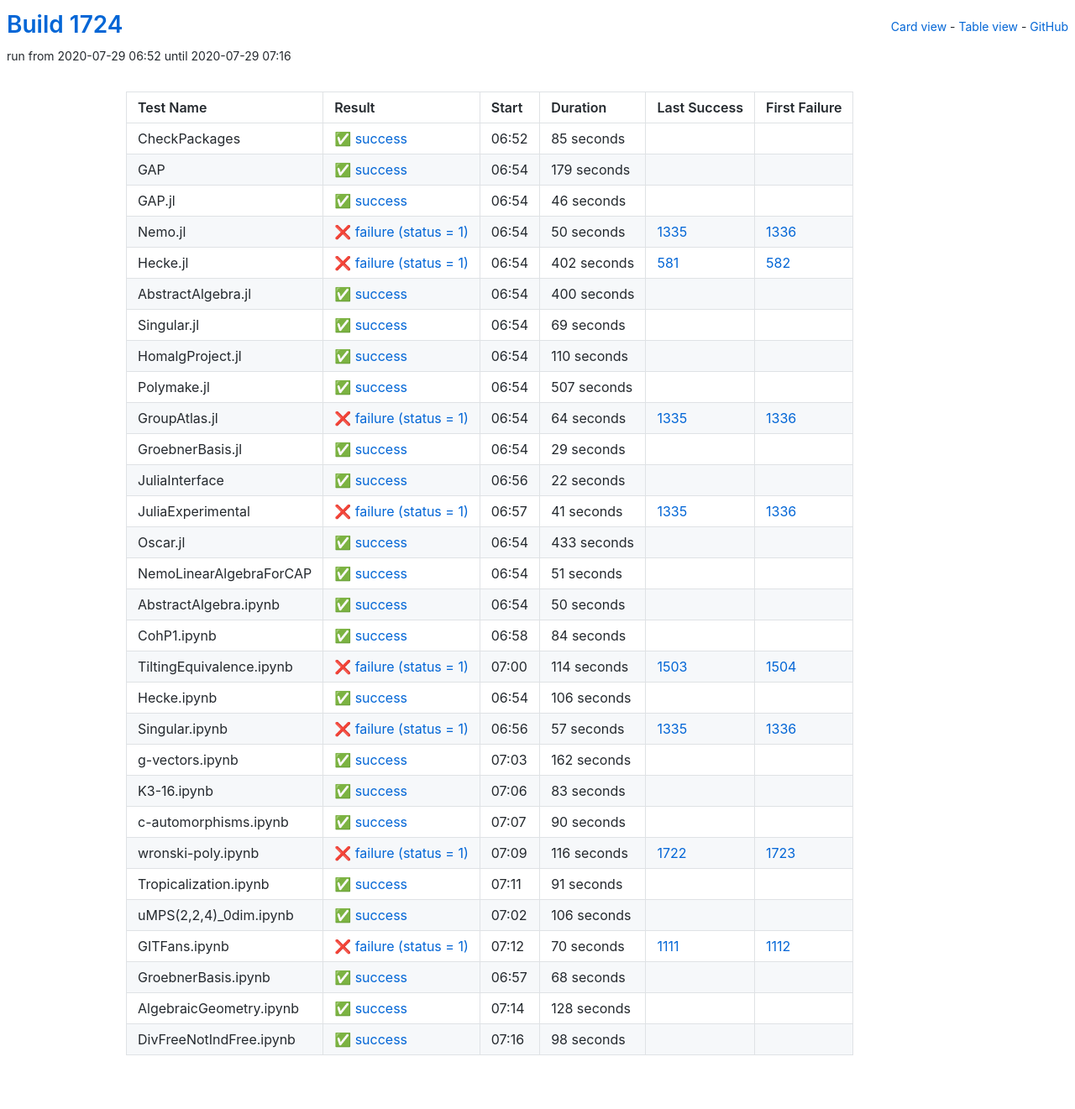
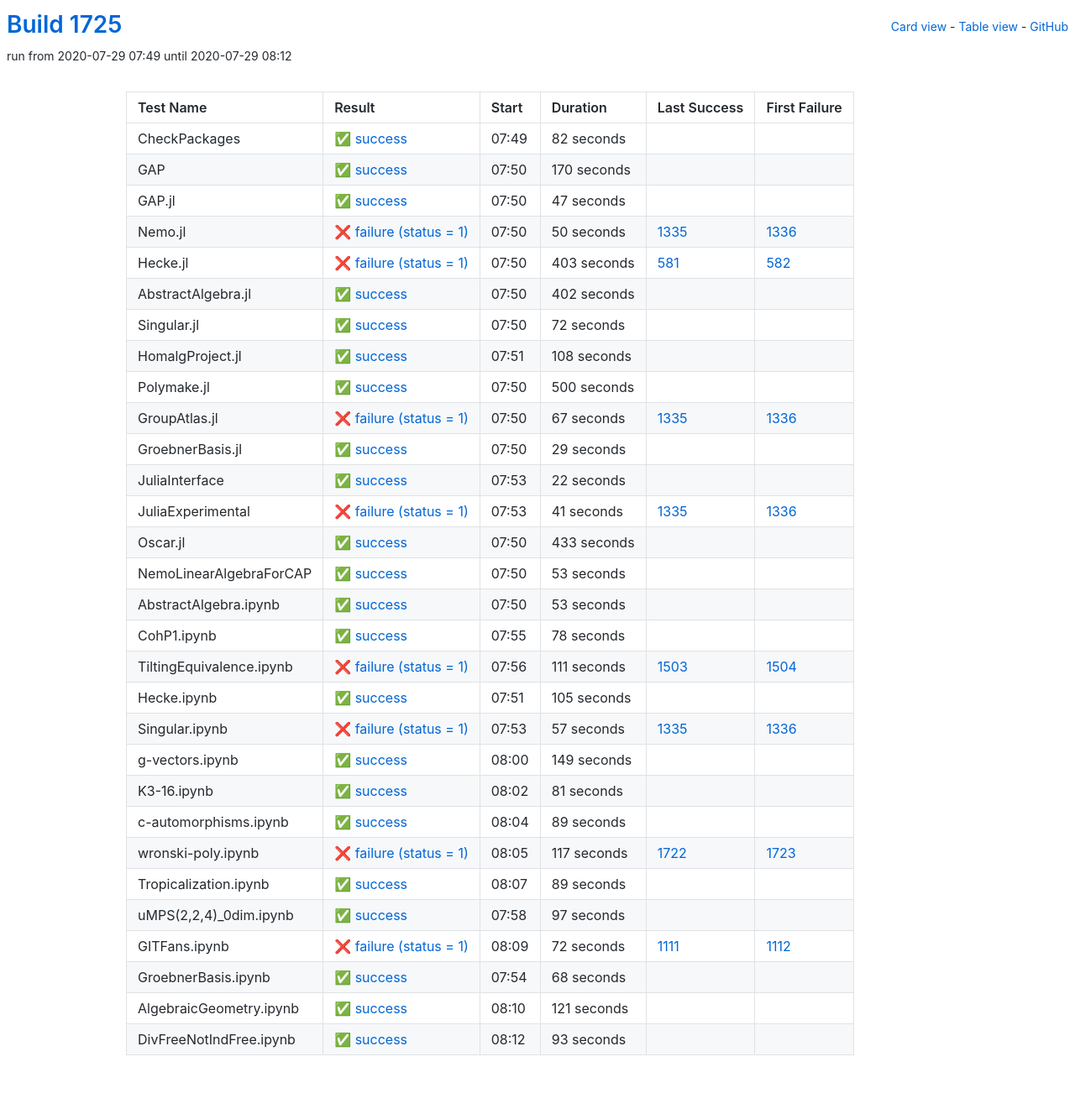
Before and after one commit to oscar-system/oscar-ci-status-1.4, a Jekyll site: the page built from table.html, in a window 1280 px wide. Shown: the whole page at 84% size. Built offline with Jekyll 4.4.1, drawn with Linux system fonts in a browser that asks for light colours.

Commit message:
Build #1725

```diff
--- a/_data/ci.yml
+++ b/_data/ci.yml
@@ -1,6 +1,6 @@
 ---
-build: 1724
-build_url: https://oscarci.mathematik.uni-kl.de/job/oscar-julia-1.4/1724/
+build: 1725
+build_url: https://oscarci.mathematik.uni-kl.de/job/oscar-julia-1.4/1725/
 job: oscar-julia-1.4
 organization: oscar-system
 repo: oscar-ci-status-1.4
@@ -8,44 +8,44 @@ repourl: https://github.com/oscar-system/oscar-ci-status-1.4
 tests:
 - name: CheckPackages
   id: checkpackages
-  log: https://oscarci.mathematik.uni-kl.de/job/oscar-julia-1.4/1724/artifact/logs/build-1724/CheckPackages.log
-  start: 2020-07-29 06:52
+  log: https://oscarci.mathematik.uni-kl.de/job/oscar-julia-1.4/1725/artifact/logs/build-1725/CheckPackages.log
+  start: 2020-07-29 07:49
   success: true
   exitcode: 0
   status: success
-  duration: 85
+  duration: 82
   last_success: false
   last_success_url:
   first_failure: false
   first_failure_url:
 - name: GAP
   id: gap
-  log: https://oscarci.mathematik.uni-kl.de/job/oscar-julia-1.4/1724/artifact/logs/build-1724/GAP.log
-  start: 2020-07-29 06:54
+  log: https://oscarci.mathematik.uni-kl.de/job/oscar-julia-1.4/1725/artifact/logs/build-1725/GAP.log
+  start: 2020-07-29 07:50
   success: true
   exitcode: 0
   status: success
-  duration: 179
+  duration: 170
   last_success: false
   last_success_url:
   first_failure: false
   first_failure_url:
 - name: GAP.jl
   id: gap-jl
-  log: https://oscarci.mathematik.uni-kl.de/job/oscar-julia-1.4/1724/artifact/logs/build-1724/GAP.jl.log
-  start: 2020-07-29 06:54
+  log: https://oscarci.mathematik.uni-kl.de/job/oscar-julia-1.4/1725/artifact/logs/build-1725/GAP.jl.log
+  start: 2020-07-29 07:50
   success: true
   exitcode: 0
   status: success
-  duration: 46
+  duration: 47
   last_success: false
   last_success_url:
   first_failure: false
   first_failure_url:
 - name: Nemo.jl
   id: nemo-jl
-  log: https://oscarci.mathematik.uni-kl.de/job/oscar-julia-1.4/1724/artifact/logs/build-1724/Nemo.jl.log
-  start: 2020-07-29 06:54
+  log: https://oscarci.mathematik.uni-kl.de/job/oscar-julia-1.4/1725/artifact/logs/build-1725/Nemo.jl.log
+  start: 2020-07-29 07:50
   success: false
   exitcode: 1
   status: failure
@@ -56,80 +56,80 @@ tests:
   first_failure_url: https://oscarci.mathematik.uni-kl.de/job/oscar-julia-1.4/1336/
 - name: Hecke.jl
   id: hecke-jl
-  log: https://oscarci.mathematik.uni-kl.de/job/oscar-julia-1.4/1724/artifact/logs/build-1724/Hecke.jl.log
-  start: 2020-07-29 06:54
+  log: https://oscarci.mathematik.uni-kl.de/job/oscar-julia-1.4/1725/artifact/logs/build-1725/Hecke.jl.log
+  start: 2020-07-29 07:50
   success: false
   exitcode: 1
   status: failure
-  duration: 402
+  duration: 403
   last_success: 581
   last_success_url: https://oscarci.mathematik.uni-kl.de/job/oscar-julia-1.4/581/
   first_failure: 582
   first_failure_url: https://oscarci.mathematik.uni-kl.de/job/oscar-julia-1.4/582/
 - name: AbstractAlgebra.jl
   id: abstractalgebra-jl
-  log: https://oscarci.mathematik.uni-kl.de/job/oscar-julia-1.4/1724/artifact/logs/build-1724/AbstractAlgebra.jl.log
-  start: 2020-07-29 06:54
+  log: https://oscarci.mathematik.uni-kl.de/job/oscar-julia-1.4/1725/artifact/logs/build-1725/AbstractAlgebra.jl.log
+  start: 2020-07-29 07:50
   success: true
   exitcode: 0
   status: success
-  duration: 400
+  duration: 402
   last_success: false
   last_success_url:
   first_failure: false
   first_failure_url:
 - name: Singular.jl
   id: singular-jl
-  log: https://oscarci.mathematik.uni-kl.de/job/oscar-julia-1.4/1724/artifact/logs/build-1724/Singular.jl.log
-  start: 2020-07-29 06:54
+  log: https://oscarci.mathematik.uni-kl.de/job/oscar-julia-1.4/1725/artifact/logs/build-1725/Singular.jl.log
+  start: 2020-07-29 07:50
   success: true
   exitcode: 0
   status: success
-  duration: 69
+  duration: 72
   last_success: false
   last_success_url:
   first_failure: false
   first_failure_url:
 - name: HomalgProject.jl
   id: homalgproject-jl
-  log: https://oscarci.mathematik.uni-kl.de/job/oscar-julia-1.4/1724/artifact/logs/build-1724/HomalgProject.jl.log
-  start: 2020-07-29 06:54
+  log: https://oscarci.mathematik.uni-kl.de/job/oscar-julia-1.4/1725/artifact/logs/build-1725/HomalgProject.jl.log
+  start: 2020-07-29 07:51
   success: true
   exitcode: 0
   status: success
-  duration: 110
+  duration: 108
   last_success: false
   last_success_url:
   first_failure: false
   first_failure_url:
 - name: Polymake.jl
   id: polymake-jl
-  log: https://oscarci.mathematik.uni-kl.de/job/oscar-julia-1.4/1724/artifact/logs/build-1724/Polymake.jl.log
-  start: 2020-07-29 06:54
+  log: https://oscarci.mathematik.uni-kl.de/job/oscar-julia-1.4/1725/artifact/logs/build-1725/Polymake.jl.log
+  start: 2020-07-29 07:50
   success: true
   exitcode: 0
   status: success
-  duration: 507
+  duration: 500
   last_success: false
   last_success_url:
   first_failure: false
   first_failure_url:
 - name: GroupAtlas.jl
   id: groupatlas-jl
-  log: https://oscarci.mathematik.uni-kl.de/job/oscar-julia-1.4/1724/artifact/logs/build-1724/GroupAtlas.jl.log
-  start: 2020-07-29 06:54
+  log: https://oscarci.mathematik.uni-kl.de/job/oscar-julia-1.4/1725/artifact/logs/build-1725/GroupAtlas.jl.log
+  start: 2020-07-29 07:50
   success: false
   exitcode: 1
   status: failure
-  duration: 64
+  duration: 67
   last_success: 1335
   last_success_url: https://oscarci.mathematik.uni-kl.de/job/oscar-julia-1.4/1335/
   first_failure: 1336
   first_failure_url: https://oscarci.mathematik.uni-kl.de/job/oscar-julia-1.4/1336/
 - name: GroebnerBasis.jl
   id: groebnerbasis-jl
-  log: https://oscarci.mathematik.uni-kl.de/job/oscar-julia-1.4/1724/artifact/logs/build-1724/GroebnerBasis.jl.log
-  start: 2020-07-29 06:54
+  log: https://oscarci.mathematik.uni-kl.de/job/oscar-julia-1.4/1725/artifact/logs/build-1725/GroebnerBasis.jl.log
+  start: 2020-07-29 07:50
   success: true
   exitcode: 0
   status: success
@@ -140,8 +140,8 @@ tests:
   first_failure_url:
 - name: JuliaInterface
   id: juliainterface
-  log: https://oscarci.mathematik.uni-kl.de/job/oscar-julia-1.4/1724/artifact/logs/build-1724/JuliaInterface.log
-  start: 2020-07-29 06:56
+  log: https://oscarci.mathematik.uni-kl.de/job/oscar-julia-1.4/1725/artifact/logs/build-1725/JuliaInterface.log
+  start: 2020-07-29 07:53
   success: true
   exitcode: 0
   status: success
@@ -152,8 +152,8 @@ tests:
   first_failure_url:
 - name: JuliaExperimental
   id: juliaexperimental
-  log: https://oscarci.mathematik.uni-kl.de/job/oscar-julia-1.4/1724/artifact/logs/build-1724/JuliaExperimental.log
-  start: 2020-07-29 06:57
+  log: https://oscarci.mathematik.uni-kl.de/job/oscar-julia-1.4/1725/artifact/logs/build-1725/JuliaExperimental.log
+  start: 2020-07-29 07:53
   success: false
   exitcode: 1
   status: failure
@@ -164,8 +164,8 @@ tests:
   first_failure_url: https://oscarci.mathematik.uni-kl.de/job/oscar-julia-1.4/1336/
 - name: Oscar.jl
   id: oscar-jl
-  log: https://oscarci.mathematik.uni-kl.de/job/oscar-julia-1.4/1724/artifact/logs/build-1724/Oscar.jl.log
-  start: 2020-07-29 06:54
+  log: https://oscarci.mathematik.uni-kl.de/job/oscar-julia-1.4/1725/artifact/logs/build-1725/Oscar.jl.log
+  start: 2020-07-29 07:50
   success: true
   exitcode: 0
   status: success
@@ -176,68 +176,68 @@ tests:
   first_failure_url:
 - name: NemoLinearAlgebraForCAP
   id: nemolinearalgebraforcap
-  log: https://oscarci.mathematik.uni-kl.de/job/oscar-julia-1.4/1724/artifact/logs/build-1724/NemoLinearAlgebraForCAP.log
-  start: 2020-07-29 06:54
+  log: https://oscarci.mathematik.uni-kl.de/job/oscar-julia-1.4/1725/artifact/logs/build-1725/NemoLinearAlgebraForCAP.log
+  start: 2020-07-29 07:50
   success: true
   exitcode: 0
   status: success
-  duration: 51
+  duration: 53
   last_success: false
   last_success_url:
   first_failure: false
   first_failure_url:
 - name: AbstractAlgebra.ipynb
   id: abstractalgebra-ipynb
-  log: https://oscarci.mathematik.uni-kl.de/job/oscar-julia-1.4/1724/artifact/logs/build-1724/AbstractAlgebra.ipynb.log
-  start: 2020-07-29 06:54
+  log: https://oscarci.mathematik.uni-kl.de/job/oscar-julia-1.4/1725/artifact/logs/build-1725/AbstractAlgebra.ipynb.log
+  start: 2020-07-29 07:50
   success: true
   exitcode: 0
   status: success
-  duration: 50
+  duration: 53
   last_success: false
   last_success_url:
   first_failure: false
   first_failure_url:
 - name: CohP1.ipynb
   id: cohp1-ipynb
-  log: https://oscarci.mathematik.uni-kl.de/job/oscar-julia-1.4/1724/artifact/logs/build-1724/CohP1.ipynb.log
-  start: 2020-07-29 06:58
+  log: https://oscarci.mathematik.uni-kl.de/job/oscar-julia-1.4/1725/artifact/logs/build-1725/CohP1.ipynb.log
+  start: 2020-07-29 07:55
   success: true
   exitcode: 0
   status: success
-  duration: 84
+  duration: 78
   last_success: false
   last_success_url:
   first_failure: false
   first_failure_url:
 - name: TiltingEquivalence.ipynb
   id: tiltingequivalence-ipynb
-  log: https://oscarci.mathematik.uni-kl.de/job/oscar-julia-1.4/1724/artifact/logs/build-1724/TiltingEquivalence.ipynb.log
-  start: 2020-07-29 07:00
+  log: https://oscarci.mathematik.uni-kl.de/job/oscar-julia-1.4/1725/artifact/logs/build-1725/TiltingEquivalence.ipynb.log
+  start: 2020-07-29 07:56
   success: false
   exitcode: 1
   status: failure
-  duration: 114
+  duration: 111
   last_success: 1503
   last_success_url: https://oscarci.mathematik.uni-kl.de/job/oscar-julia-1.4/1503/
   first_failure: 1504
   first_failure_url: https://oscarci.mathematik.uni-kl.de/job/oscar-julia-1.4/1504/
 - name: Hecke.ipynb
   id: hecke-ipynb
-  log: https://oscarci.mathematik.uni-kl.de/job/oscar-julia-1.4/1724/artifact/logs/build-1724/Hecke.ipynb.log
-  start: 2020-07-29 06:54
+  log: https://oscarci.mathematik.uni-kl.de/job/oscar-julia-1.4/1725/artifact/logs/build-1725/Hecke.ipynb.log
+  start: 2020-07-29 07:51
   success: true
   exitcode: 0
   status: success
-  duration: 106
+  duration: 105
   last_success: false
   last_success_url:
   first_failure: false
   first_failure_url:
 - name: Singular.ipynb
   id: singular-ipynb
-  log: https://oscarci.mathematik.uni-kl.de/job/oscar-julia-1.4/1724/artifact/logs/build-1724/Singular.ipynb.log
-  start: 2020-07-29 06:56
+  log: https://oscarci.mathematik.uni-kl.de/job/oscar-julia-1.4/1725/artifact/logs/build-1725/Singular.ipynb.log
+  start: 2020-07-29 07:53
   success: false
   exitcode: 1
   status: failure
@@ -248,92 +248,92 @@ tests:
   first_failure_url: https://oscarci.mathematik.uni-kl.de/job/oscar-julia-1.4/1336/
 - name: g-vectors.ipynb
   id: g-vectors-ipynb
-  log: https://oscarci.mathematik.uni-kl.de/job/oscar-julia-1.4/1724/artifact/logs/build-1724/g-vectors.ipynb.log
-  start: 2020-07-29 07:03
+  log: https://oscarci.mathematik.uni-kl.de/job/oscar-julia-1.4/1725/artifact/logs/build-1725/g-vectors.ipynb.log
+  start: 2020-07-29 08:00
   success: true
   exitcode: 0
   status: success
-  duration: 162
+  duration: 149
   last_success: false
   last_success_url:
   first_failure: false
   first_failure_url:
 - name: K3-16.ipynb
   id: k3-16-ipynb
-  log: https://oscarci.mathematik.uni-kl.de/job/oscar-julia-1.4/1724/artifact/logs/build-1724/K3-16.ipynb.log
-  start: 2020-07-29 07:06
+  log: https://oscarci.mathematik.uni-kl.de/job/oscar-julia-1.4/1725/artifact/logs/build-1725/K3-16.ipynb.log
+  start: 2020-07-29 08:02
   success: true
   exitcode: 0
   status: success
-  duration: 83
+  duration: 81
   last_success: false
   last_success_url:
   first_failure: false
   first_failure_url:
 - name: c-automorphisms.ipynb
   id: c-automorphisms-ipynb
-  log: https://oscarci.mathematik.uni-kl.de/job/oscar-julia-1.4/1724/artifact/logs/build-1724/c-automorphisms.ipynb.log
-  start: 2020-07-29 07:07
+  log: https://oscarci.mathematik.uni-kl.de/job/oscar-julia-1.4/1725/artifact/logs/build-1725/c-automorphisms.ipynb.log
+  start: 2020-07-29 08:04
   success: true
   exitcode: 0
   status: success
-  duration: 90
+  duration: 89
   last_success: false
   last_success_url:
   first_failure: false
   first_failure_url:
 - name: wronski-poly.ipynb
   id: wronski-poly-ipynb
-  log: https://oscarci.mathematik.uni-kl.de/job/oscar-julia-1.4/1724/artifact/logs/build-1724/wronski-poly.ipynb.log
-  start: 2020-07-29 07:09
+  log: https://oscarci.mathematik.uni-kl.de/job/oscar-julia-1.4/1725/artifact/logs/build-1725/wronski-poly.ipynb.log
+  start: 2020-07-29 08:05
   success: false
   exitcode: 1
   status: failure
-  duration: 116
+  duration: 117
   last_success: 1722
   last_success_url: https://oscarci.mathematik.uni-kl.de/job/oscar-julia-1.4/1722/
   first_failure: 1723
   first_failure_url: https://oscarci.mathematik.uni-kl.de/job/oscar-julia-1.4/1723/
 - name: Tropicalization.ipynb
   id: tropicalization-ipynb
-  log: https://oscarci.mathematik.uni-kl.de/job/oscar-julia-1.4/1724/artifact/logs/build-1724/Tropicalization.ipynb.log
-  start: 2020-07-29 07:11
+  log: https://oscarci.mathematik.uni-kl.de/job/oscar-julia-1.4/1725/artifact/logs/build-1725/Tropicalization.ipynb.log
+  start: 2020-07-29 08:07
   success: true
   exitcode: 0
   status: success
-  duration: 91
+  duration: 89
   last_success: false
   last_success_url:
   first_failure: false
   first_failure_url:
 - name: uMPS(2,2,4)_0dim.ipynb
   id: umps-2-2-4-0dim-ipynb
-  log: https://oscarci.mathematik.uni-kl.de/job/oscar-julia-1.4/1724/artifact/logs/build-1724/uMPS-2-2-4-_0dim.ipynb.log
-  start: 2020-07-29 07:02
+  log: https://oscarci.mathematik.uni-kl.de/job/oscar-julia-1.4/1725/artifact/logs/build-1725/uMPS-2-2-4-_0dim.ipynb.log
+  start: 2020-07-29 07:58
   success: true
   exitcode: 0
   status: success
-  duration: 106
+  duration: 97
   last_success: false
   last_success_url:
   first_failure: false
   first_failure_url:
 - name: GITFans.ipynb
   id: gitfans-ipynb
-  log: https://oscarci.mathematik.uni-kl.de/job/oscar-julia-1.4/1724/artifact/logs/build-1724/GITFans.ipynb.log
-  start: 2020-07-29 07:12
+  log: https://oscarci.mathematik.uni-kl.de/job/oscar-julia-1.4/1725/artifact/logs/build-1725/GITFans.ipynb.log
+  start: 2020-07-29 08:09
   success: false
   exitcode: 1
   status: failure
-  duration: 70
+  duration: 72
   last_success: 1111
   last_success_url: https://oscarci.mathematik.uni-kl.de/job/oscar-julia-1.4/1111/
   first_failure: 1112
   first_failure_url: https://oscarci.mathematik.uni-kl.de/job/oscar-julia-1.4/1112/
 - name: GroebnerBasis.ipynb
   id: groebnerbasis-ipynb
-  log: https://oscarci.mathematik.uni-kl.de/job/oscar-julia-1.4/1724/artifact/logs/build-1724/GroebnerBasis.ipynb.log
-  start: 2020-07-29 06:57
+  log: https://oscarci.mathematik.uni-kl.de/job/oscar-julia-1.4/1725/artifact/logs/build-1725/GroebnerBasis.ipynb.log
+  start: 2020-07-29 07:54
   success: true
   exitcode: 0
   status: success
@@ -344,24 +344,24 @@ tests:
   first_failure_url:
 - name: AlgebraicGeometry.ipynb
   id: algebraicgeometry-ipynb
-  log: https://oscarci.mathematik.uni-kl.de/job/oscar-julia-1.4/1724/artifact/logs/build-1724/AlgebraicGeometry.ipynb.log
-  start: 2020-07-29 07:14
+  log: https://oscarci.mathematik.uni-kl.de/job/oscar-julia-1.4/1725/artifact/logs/build-1725/AlgebraicGeometry.ipynb.log
+  start: 2020-07-29 08:10
   success: true
   exitcode: 0
   status: success
-  duration: 128
+  duration: 121
   last_success: false
   last_success_url:
   first_failure: false
   first_failure_url:
 - name: DivFreeNotIndFree.ipynb
   id: divfreenotindfree-ipynb
-  log: https://oscarci.mathematik.uni-kl.de/job/oscar-julia-1.4/1724/artifact/logs/build-1724/DivFreeNotIndFree.ipynb.log
-  start: 2020-07-29 07:16
+  log: https://oscarci.mathematik.uni-kl.de/job/oscar-julia-1.4/1725/artifact/logs/build-1725/DivFreeNotIndFree.ipynb.log
+  start: 2020-07-29 08:12
   success: true
   exitcode: 0
   status: success
-  duration: 98
+  duration: 93
   last_success: false
   last_success_url:
   first_failure: false
```
Also changed, not shown: README.md.
